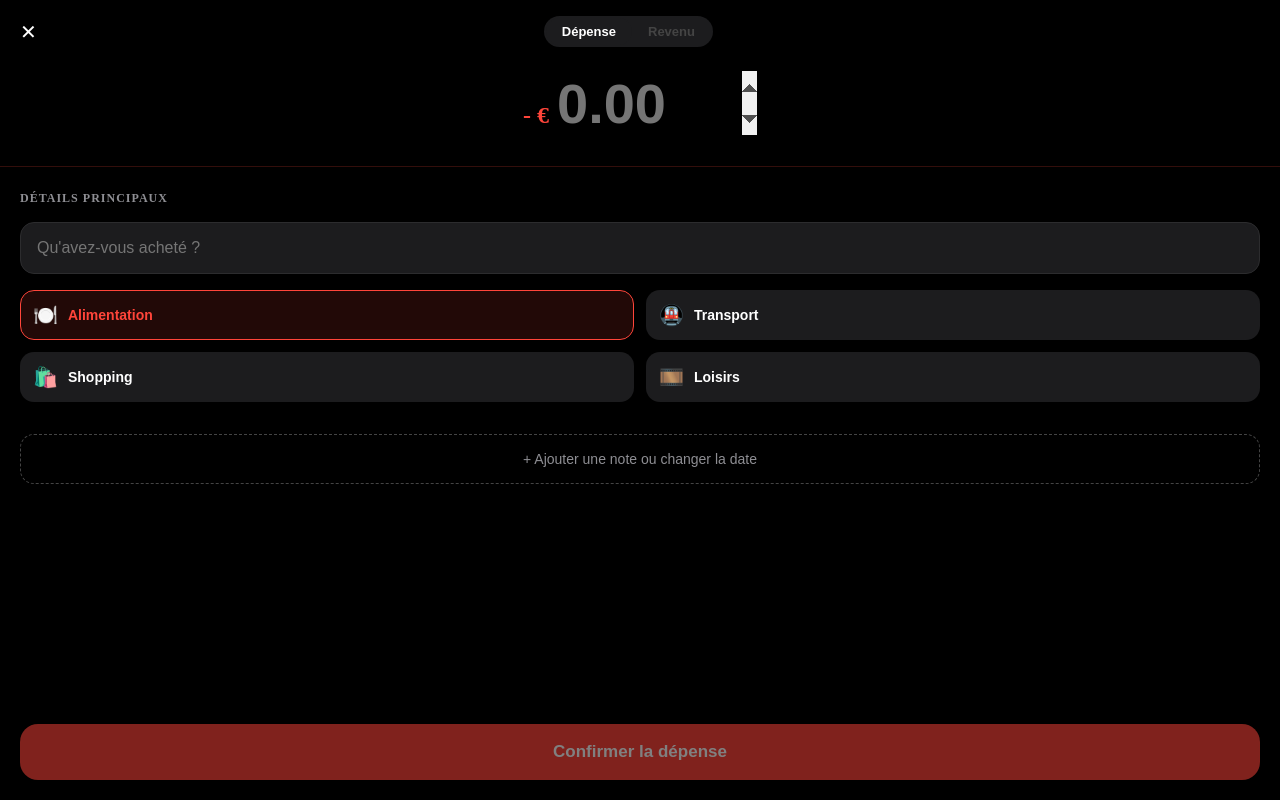
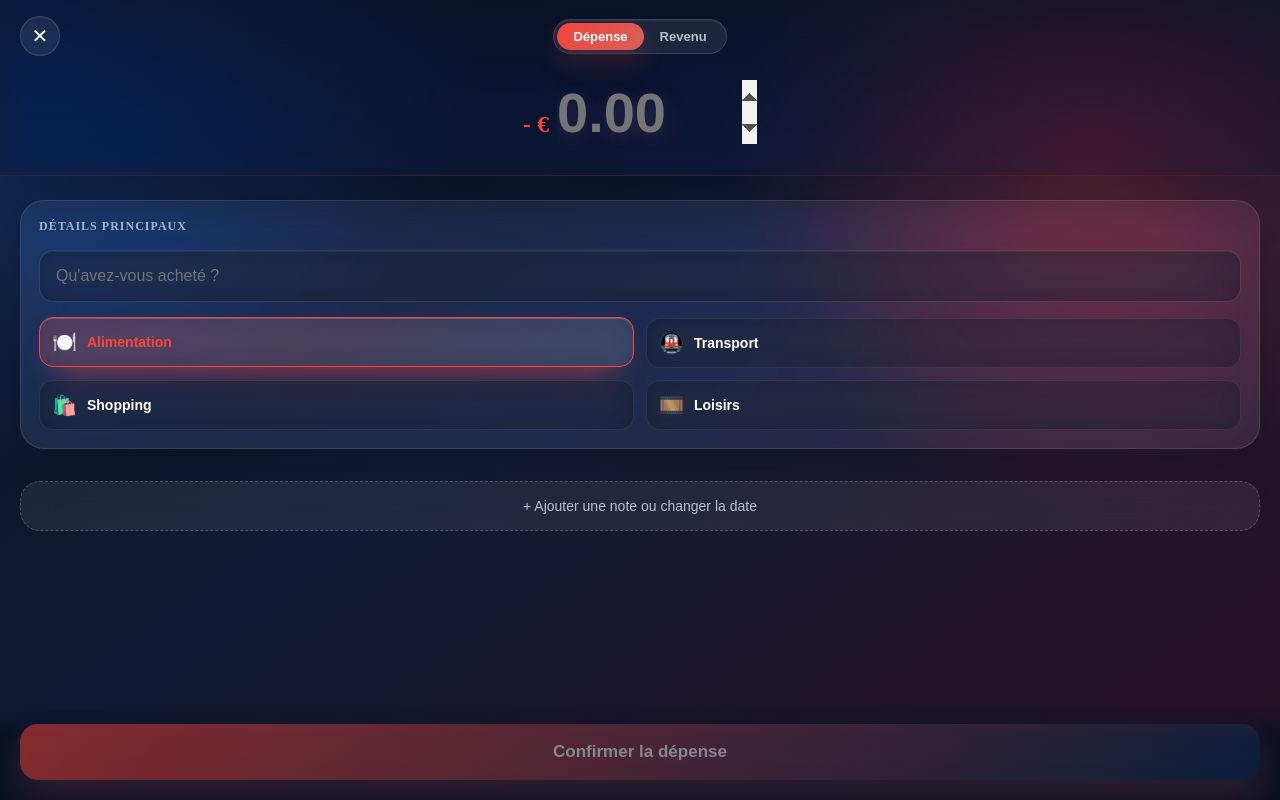
Before and after one commit to devmbkm-ay/budgetapp, a Next.js app in the folder apps/web/: page /transactions/add in a window 1280 px wide. Built offline with nearby package versions, Linux system fonts and the light colour scheme.

Commit message:
fea(frontend): transaction/add page: version 3

```diff
--- a/apps/web/app/transactions/add/page.tsx
+++ b/apps/web/app/transactions/add/page.tsx
@@ -12,6 +12,16 @@ interface Category {
     type: TransactionType;
 }
 
+interface ModePalette {
+    accent: string;
+    accentSoft: string;
+    accentGlow: string;
+    secondaryGlow: string;
+    toggleActive: string;
+    textShadow: string;
+    actionShadow: string;
+}
+
 const CATEGORIES: Category[] = [
     { id: "food", name: "Alimentation", icon: "🍽️", color: "#FF453A", type: "expense" },
     { id: "transport", name: "Transport", icon: "🚇", color: "#0A84FF", type: "expense" },
@@ -21,16 +31,42 @@ const CATEGORIES: Category[] = [
     { id: "freelance", name: "Freelance", icon: "✨", color: "#64D2FF", type: "income" },
 ];
 
+const DEFAULT_CATEGORY_ID = CATEGORIES[0]?.id ?? "";
+const getCurrentDate = () => new Date().toISOString().slice(0, 10);
+const PALETTES: Record<TransactionType, ModePalette> = {
+    expense: {
+        accent: "#FF453A",
+        accentSoft: "rgba(255, 69, 58, 0.18)",
+        accentGlow: "rgba(255, 69, 58, 0.34)",
+        secondaryGlow: "rgba(10, 132, 255, 0.24)",
+        toggleActive: "linear-gradient(135deg, rgba(255, 69, 58, 0.95), rgba(255, 110, 98, 0.82))",
+        textShadow: "0 8px 28px rgba(255, 69, 58, 0.22), 0 4px 18px rgba(10, 132, 255, 0.16)",
+        actionShadow: "0 20px 36px rgba(255, 69, 58, 0.28), 0 10px 30px rgba(10, 132, 255, 0.18)",
+    },
+    income: {
+        accent: "#32D74B",
+        accentSoft: "rgba(50, 215, 75, 0.16)",
+        accentGlow: "rgba(50, 215, 75, 0.28)",
+        secondaryGlow: "rgba(100, 210, 255, 0.22)",
+        toggleActive: "linear-gradient(135deg, rgba(50, 215, 75, 0.92), rgba(100, 210, 255, 0.78))",
+        textShadow: "0 8px 28px rgba(50, 215, 75, 0.2), 0 4px 18px rgba(100, 210, 255, 0.18)",
+        actionShadow: "0 20px 36px rgba(50, 215, 75, 0.24), 0 10px 30px rgba(100, 210, 255, 0.22)",
+    },
+};
+
 export default function MobileFintechAdd() {
     const [type, setType] = useState<TransactionType>("expense");
     const [amount, setAmount] = useState("");
     const [label, setLabel] = useState("");
-    const [category, setCategory] = useState(CATEGORIES[0].id);
+    const [category, setCategory] = useState(DEFAULT_CATEGORY_ID);
     const [showDetails, setShowDetails] = useState(false);
     const [isSubmitting, setIsSubmitting] = useState(false);
 
     const isExpense = type === "expense";
-    const accentColor = isExpense ? "#FF453A" : "#32D74B";
+    const filteredCategories = CATEGORIES.filter((c) => c.type === type);
+    const selectedCategory = filteredCategories.find((c) => c.id === category) ?? filteredCategories[0];
+    const palette = PALETTES[type];
+    const accentColor = selectedCategory?.color ?? palette.accent;
 
     const formatAmount = (val: string) => {
         const cleaned = val.replace(/[^\d]/g, "");
@@ -51,12 +87,28 @@ export default function MobileFintechAdd() {
                     <button onClick={() => window.history.back()} style={styles.iconButton}>✕</button>
                     <div style={styles.typeToggle}>
                         <button
-                            onClick={() => setType("expense")}
-                            style={{ ...styles.toggleBtn, color: isExpense ? "#fff" : "#444", background: isExpense ? "#1c1c1e" : "transparent" }}
+                            onClick={() => {
+                                setType("expense");
+                                setCategory(CATEGORIES.find((c) => c.type === "expense")?.id ?? DEFAULT_CATEGORY_ID);
+                            }}
+                            style={{
+                                ...styles.toggleBtn,
+                                color: isExpense ? "#fff" : "rgba(247, 251, 255, 0.72)",
+                                background: isExpense ? palette.toggleActive : "transparent",
+                                boxShadow: isExpense ? `0 12px 24px ${palette.accentSoft}` : "none",
+                            }}
                         >Dépense</button>
                         <button
-                            onClick={() => setType("income")}
-                            style={{ ...styles.toggleBtn, color: !isExpense ? "#fff" : "#444", background: !isExpense ? "#1c1c1e" : "transparent" }}
+                            onClick={() => {
+                                setType("income");
+                                setCategory(CATEGORIES.find((c) => c.type === "income")?.id ?? DEFAULT_CATEGORY_ID);
+                            }}
+                            style={{
+                                ...styles.toggleBtn,
+                                color: !isExpense ? "#fff" : "rgba(247, 251, 255, 0.72)",
+                                background: !isExpense ? PALETTES.income.toggleActive : "transparent",
+                                boxShadow: !isExpense ? `0 12px 24px ${PALETTES.income.accentSoft}` : "none",
+                            }}
                         >Revenu</button>
                     </div>
                     <div style={{ width: 40 }} /> {/* Spacer */}
@@ -69,7 +121,7 @@ export default function MobileFintechAdd() {
                         inputMode="decimal"
                         value={amount}
                         onChange={handleAmountChange}
-                        style={styles.amountInput}
+                        style={{ ...styles.amountInput, textShadow: palette.textShadow }}
                         placeholder="0.00"
                         autoFocus
                     />
@@ -89,15 +141,19 @@ export default function MobileFintechAdd() {
                     />
 
                     <div style={styles.categoryGrid}>
-                        {CATEGORIES.filter(c => c.type === type).map((cat) => (
+                        {filteredCategories.map((cat) => (
                             <button
                                 key={cat.id}
                                 type="button"
                                 onClick={() => setCategory(cat.id)}
                                 style={{
                                     ...styles.categoryChip,
-                                    backgroundColor: category === cat.id ? `${cat.color}22` : "#1c1c1e",
-                                    borderColor: category === cat.id ? cat.color : "transparent",
+                                    background: category === cat.id
+                                        ? `linear-gradient(135deg, ${cat.color}33, rgba(255,255,255,0.08))`
+                                        : "rgba(8, 14, 29, 0.36)",
+                                    borderColor: category === cat.id ? cat.color : "rgba(255,255,255,0.08)",
+                                    boxShadow: category === cat.id ? `0 16px 30px -18px ${cat.color}, inset 0 1px 0 rgba(255,255,255,0.18)` : "none",
+                                    transform: category === cat.id ? "translateY(-1px)" : "translateY(0)",
                                 }}
                             >
                                 <span style={styles.categoryIcon}>{cat.icon}</span>
@@ -119,7 +175,7 @@ export default function MobileFintechAdd() {
                 ) : (
                     <section style={styles.sectionAnimated}>
                         <p style={styles.sectionTitle}>Options avancées</p>
-                        <input type="date" style={styles.textInput} defaultValue={new Date().toISOString().split('T')[0]} />
+                        <input type="date" style={styles.textInput} defaultValue={getCurrentDate()} />
                         <textarea
                             placeholder="Notes additionnelles..."
                             style={{ ...styles.textInput, minHeight: 80, marginTop: 12 }}
@@ -136,8 +192,9 @@ export default function MobileFintechAdd() {
                     disabled={parseFloat(amount) === 0 || !label}
                     style={{
                         ...styles.submitButton,
-                        backgroundColor: accentColor,
-                        opacity: (parseFloat(amount) === 0 || !label) ? 0.5 : 1
+                        background: `linear-gradient(135deg, ${accentColor}, ${palette.secondaryGlow})`,
+                        opacity: (parseFloat(amount) === 0 || !label) ? 0.5 : 1,
+                        boxShadow: palette.actionShadow,
                     }}
                 >
                     Confirmer {isExpense ? "la dépense" : "le revenu"}
@@ -149,20 +206,24 @@ export default function MobileFintechAdd() {
 
 const styles: Record<string, CSSProperties> = {
     container: {
-        backgroundColor: "#000",
-        color: "#fff",
+        background: "radial-gradient(circle at top left, rgba(41, 121, 255, 0.35), transparent 32%), radial-gradient(circle at 85% 20%, rgba(255, 69, 58, 0.3), transparent 28%), linear-gradient(145deg, #09111f 0%, #101a34 45%, #2a1124 100%)",
+        color: "#f7fbff",
         minHeight: "100vh",
         display: "flex",
         flexDirection: "column",
+        position: "relative",
+        overflow: "hidden",
     },
     stickyHeader: {
         position: "sticky",
         top: 0,
         zIndex: 10,
-        backgroundColor: "rgba(0,0,0,0.8)",
-        backdropFilter: "blur(20px)",
+        background: "linear-gradient(180deg, rgba(11, 18, 35, 0.72) 0%, rgba(15, 22, 43, 0.48) 100%)",
+        backdropFilter: "blur(26px) saturate(180%)",
+        WebkitBackdropFilter: "blur(26px) saturate(180%)",
         padding: "16px 20px 30px",
-        borderBottom: "1px solid #1c1c1e",
+        borderBottom: "1px solid rgba(255,255,255,0.14)",
+        boxShadow: "0 20px 45px rgba(5, 10, 22, 0.28)",
     },
     headerTop: {
         display: "flex",
@@ -171,17 +232,22 @@ const styles: Record<string, CSSProperties> = {
         marginBottom: "24px",
     },
     iconButton: {
-        background: "none",
-        border: "none",
-        color: "#fff",
+        background: "rgba(255,255,255,0.08)",
+        border: "1px solid rgba(255,255,255,0.14)",
+        color: "#f7fbff",
         fontSize: "20px",
         cursor: "pointer",
+        width: "40px",
+        height: "40px",
+        borderRadius: "999px",
     },
     typeToggle: {
         display: "flex",
-        backgroundColor: "#1c1c1e",
+        background: "rgba(255,255,255,0.08)",
+        border: "1px solid rgba(255,255,255,0.12)",
         borderRadius: "999px",
-        padding: "2px",
+        padding: "3px",
+        boxShadow: "inset 0 1px 0 rgba(255,255,255,0.08)",
     },
     toggleBtn: {
         padding: "6px 16px",
@@ -205,7 +271,7 @@ const styles: Record<string, CSSProperties> = {
     amountInput: {
         background: "none",
         border: "none",
-        color: "#fff",
+        color: "#f7fbff",
         fontSize: "3.5rem",
         fontWeight: 800,
         width: "200px",
@@ -218,25 +284,35 @@ const styles: Record<string, CSSProperties> = {
     },
     section: {
         marginBottom: "32px",
+        background: "rgba(255,255,255,0.08)",
+        border: "1px solid rgba(255,255,255,0.12)",
+        borderRadius: "24px",
+        padding: "18px",
+        backdropFilter: "blur(24px) saturate(160%)",
+        WebkitBackdropFilter: "blur(24px) saturate(160%)",
+        boxShadow: "0 16px 40px rgba(3, 8, 20, 0.22)",
     },
     sectionTitle: {
         fontSize: "12px",
         textTransform: "uppercase",
         letterSpacing: "1px",
-        color: "#8e8e93",
+        color: "rgba(227, 236, 255, 0.72)",
         marginBottom: "16px",
         fontWeight: 600,
     },
     textInput: {
         width: "100%",
-        backgroundColor: "#1c1c1e",
-        border: "1px solid #2c2c2e",
+        background: "rgba(8, 14, 29, 0.38)",
+        border: "1px solid rgba(255,255,255,0.12)",
         borderRadius: "14px",
         padding: "16px",
-        color: "#fff",
+        color: "#f7fbff",
         fontSize: "16px",
         outline: "none",
         boxSizing: "border-box",
+        backdropFilter: "blur(18px)",
+        WebkitBackdropFilter: "blur(18px)",
+        boxShadow: "inset 0 1px 0 rgba(255,255,255,0.06)",
     },
     categoryGrid: {
         display: "grid",
@@ -250,9 +326,13 @@ const styles: Record<string, CSSProperties> = {
         gap: "10px",
         padding: "12px",
         borderRadius: "14px",
-        border: "1px solid transparent",
+        border: "1px solid rgba(255,255,255,0.08)",
         cursor: "pointer",
         textAlign: "left",
+        background: "rgba(8, 14, 29, 0.36)",
+        backdropFilter: "blur(18px)",
+        WebkitBackdropFilter: "blur(18px)",
+        transition: "all 0.2s ease",
     },
     categoryIcon: {
         fontSize: "20px",
@@ -262,17 +342,26 @@ const styles: Record<string, CSSProperties> = {
         fontWeight: 600,
     },
     expandButton: {
-        background: "none",
-        border: "1px dashed #444",
-        color: "#8e8e93",
+        background: "rgba(255,255,255,0.07)",
+        border: "1px dashed rgba(255,255,255,0.22)",
+        color: "rgba(227, 236, 255, 0.78)",
         width: "100%",
         padding: "16px",
-        borderRadius: "14px",
+        borderRadius: "20px",
         fontSize: "14px",
         cursor: "pointer",
+        backdropFilter: "blur(18px)",
+        WebkitBackdropFilter: "blur(18px)",
     },
     sectionAnimated: {
         animation: "fadeIn 0.4s ease-out",
+        background: "rgba(255,255,255,0.08)",
+        border: "1px solid rgba(255,255,255,0.12)",
+        borderRadius: "24px",
+        padding: "18px",
+        backdropFilter: "blur(24px) saturate(160%)",
+        WebkitBackdropFilter: "blur(24px) saturate(160%)",
+        boxShadow: "0 16px 40px rgba(3, 8, 20, 0.22)",
     },
     actionArea: {
         position: "fixed",
@@ -280,7 +369,9 @@ const styles: Record<string, CSSProperties> = {
         left: "0",
         right: "0",
         padding: "20px",
-        background: "linear-gradient(transparent, #000 30%)",
+        background: "linear-gradient(180deg, rgba(9, 17, 31, 0) 0%, rgba(9, 17, 31, 0.82) 34%, rgba(9, 17, 31, 0.94) 100%)",
+        backdropFilter: "blur(18px)",
+        WebkitBackdropFilter: "blur(18px)",
     },
     submitButton: {
         width: "100%",
@@ -291,6 +382,6 @@ const styles: Record<string, CSSProperties> = {
         fontSize: "17px",
         fontWeight: 700,
         cursor: "pointer",
-        boxShadow: "0 10px 20px rgba(0,0,0,0.3)",
+        transition: "all 0.25s ease",
     },
 };
```
